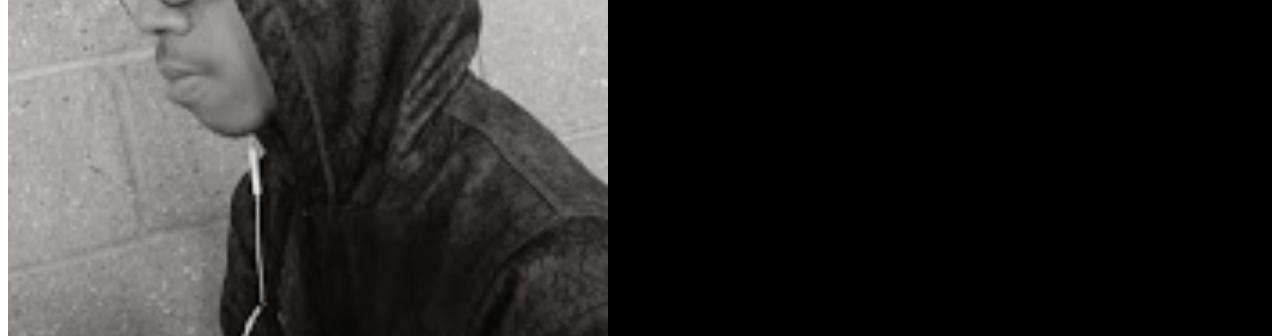
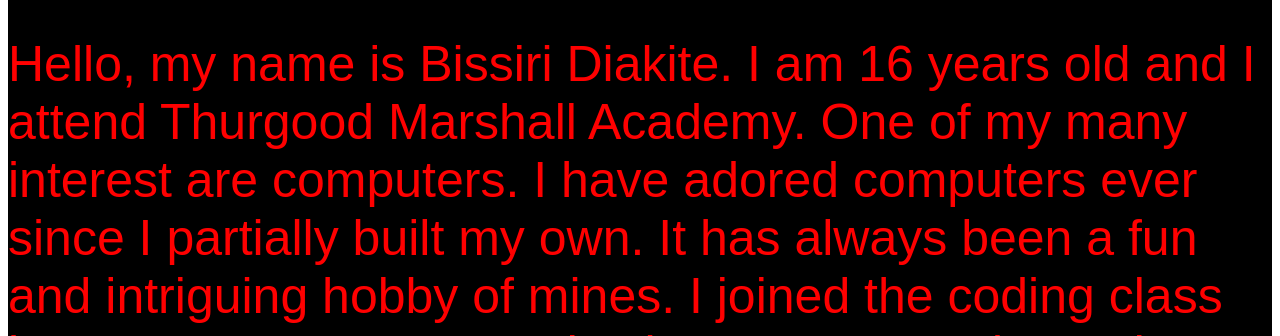
Before and after one commit to BissiriD/My-portfolio, a plain HTML site: page index.html in a window 1280 px wide. Shown: the part 252-588 px from the top of the page. Drawn offline with Linux system fonts and the light colour scheme.

Commit message:
add style

```diff
--- a/Assets/CSS/style.css
+++ b/Assets/CSS/style.css
@@ -4,3 +4,7 @@ color:red;
 background-color:black;
 font-family:sans-serif;
 }
+.style p{font-size:50px;}
+
+ img{height:50px
+	width:50px;}
--- a/index.html
+++ b/index.html
@@ -10,7 +10,7 @@
 			<div class="style">
 
 			<a href="https://www.youtube.com/watch?v=0cZ8-RgtrP0">
-		<img src="./Assets/Images/friend.jpg" height="600" width="600"	alt="Why aren't you showing??????"></a>
+		<img src="./Assets/Images/friend.jpg" 	alt="Why aren't you showing??????"></a>
 		<h1>Bissiri Diakite</h1>
 		<p>Hello, my name is Bissiri Diakite. I am 16 years old and I attend Thurgood Marshall Academy. One of my many interest are computers. I have adored computers ever since I partially built my own. It has always been a fun and intriguing hobby of mines. I joined the coding class because I want to some day be a master coder and create new products that can be sold on the market. So far I have been enjoying this calss and I am looking to see just how far it can get me in my coding process.</p>
 		<p>the <br> br tag allows you to <br>break a subject into seperate lines<br> like so</p>
```
